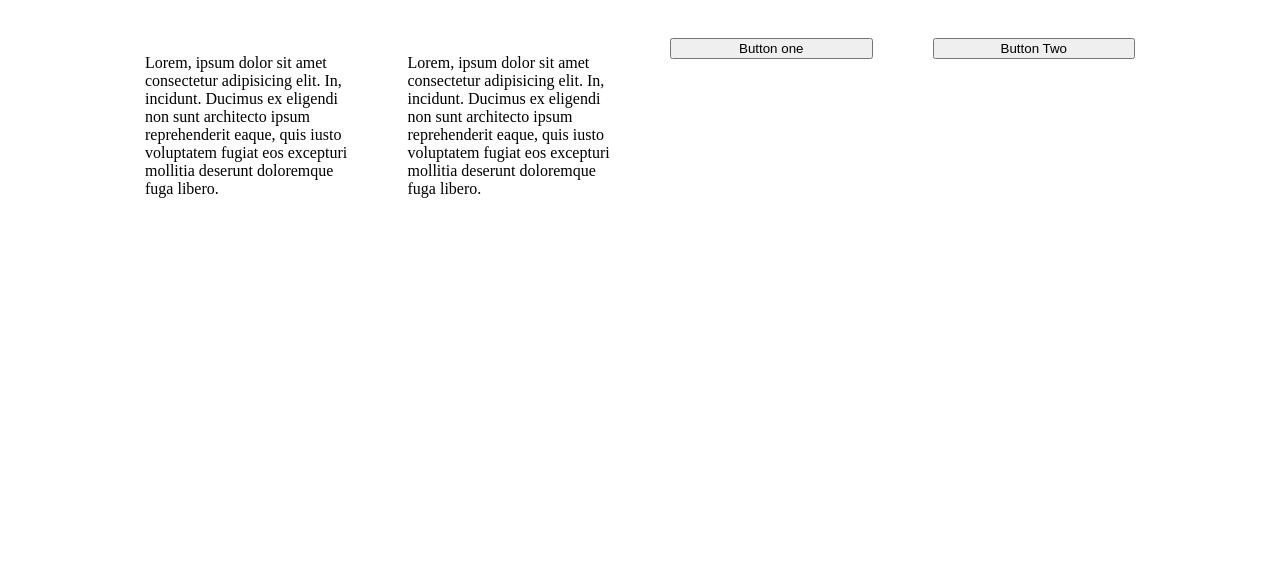
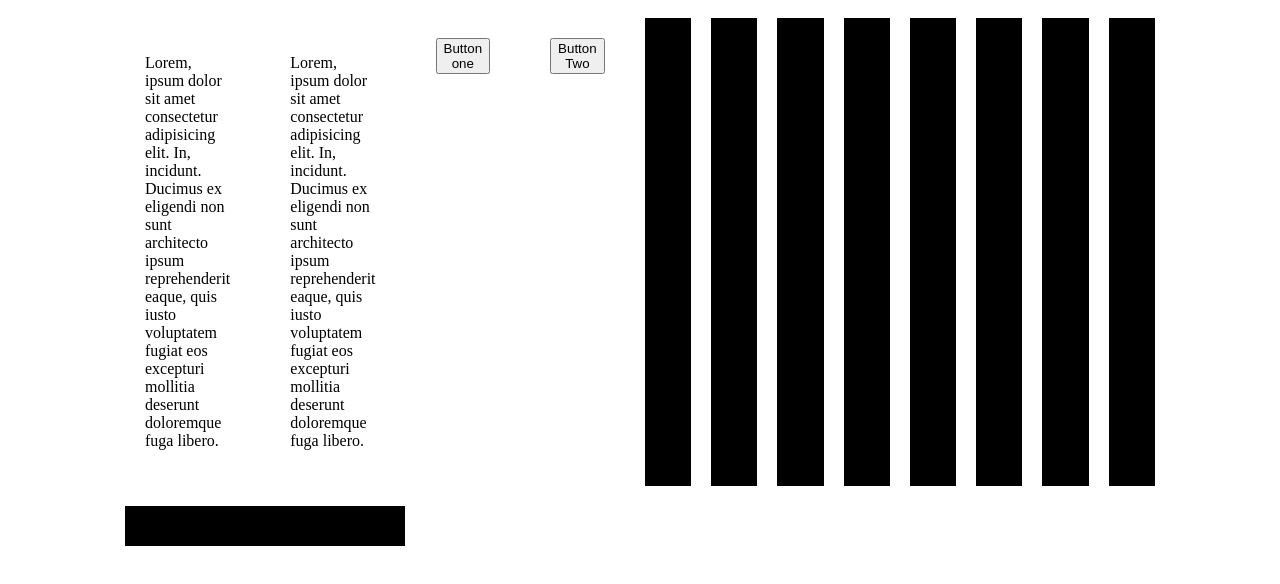
Before and after one commit to Al3x-G/the_importance_of_this, a plain HTML site: page index.html in a window 1280 px wide. Drawn offline with Linux system fonts and the light colour scheme.

Commit message:
add boxes with functions to turn colour only if class numbers match using this

```diff
--- a/css/style.css
+++ b/css/style.css
@@ -1,4 +1,4 @@
-#container {
+.container {
     display: flex; /* makes container a flexbox*/
     flex-flow: row wrap; /* layout the rows and wrap them */
     box-sizing: border-box;
@@ -24,3 +24,13 @@
 .makeBlue {
     background-color: blue;
 }
+
+.box {
+    flex: 1; /* make contents controllable with flexbox */
+    display: flex;
+    flex-flow: column;
+    max-width: 240px;
+    margin: 10px;
+    padding: 20px;
+    background-color: #000;
+}
--- a/index.html
+++ b/index.html
@@ -8,7 +8,10 @@
     <title>Document</title>
 </head>
 <body>
-    <div id="container">
+    <div class="container">
+
+
+        <!------------------------------------------------------------------- paragraphs -->
         <div class="card">
             <p>Lorem, ipsum dolor sit amet consectetur adipisicing elit.
             In, incidunt. Ducimus ex eligendi non sunt architecto ipsum
@@ -21,12 +24,40 @@
             reprehenderit eaque, quis iusto voluptatem fugiat eos excepturi
             mollitia deserunt doloremque fuga libero.</p>
         </div>
+
+
+        <!------------------------------------------------------------------- buttons -->
         <div class="card">
             <button>Button one</button>
         </div>
         <div class="card">
             <button>Button Two</button>
         </div>
+
+
+        <!------------------------------------------------------------------- boxes -->
+        <div class="box one">
+        </div>
+        <div class="box three">
+        </div>
+        <div class="box one">
+        </div>
+
+        <div class="box two">
+        </div>
+        <div class="box one">
+        </div>
+        <div class="box two">
+        </div>
+
+        <div class="box three">
+        </div>
+        <div class="box three">
+        </div>
+        <div class="box one">
+        </div>
+
+
     </div>
     <script type="text/javascript" src="js/script.js"></script>
 </body>
--- a/js/script.js
+++ b/js/script.js
@@ -4,9 +4,47 @@ $('p').on("click",function() {
 /* using 'this' ensures that only the element which the user clicked on reacts
 and not all the same elements if only one of them is clicked */
 
+/******************************************************************************** buttons */
 $('button').on("mouseenter", function() {
     $(this).removeClass('makeRed').addClass('makeBlue');
 });
 $('button').on("mouseleave", function() {
     $(this).removeClass('makeBlue').addClass('makeRed');
 });
+
+
+/******************************************************************************** boxes */
+/* below could be used to turn all same boxes red
+
+$( window ).on("load", function () {
+    $(".box").on("click", function() {
+        var classNames = $(this).attr("class").split(" ");
+        $("." + classNames[1]).css("background-color", "red");
+    });
+});
+
+or see below for alternative.
+*/
+
+$( window ).on("load", function () {
+    $(".box").on("click", function() {
+        /**
+         * When we click on an element that has
+         * a 'box' class, this event will be fired.
+         */
+        var classNames = $(this).attr ("class").split(" ");
+        var boxClass = classNames[0];
+        var className = classNames[1];
+        if ($(this).css ("background-color") == "rgb(255, 0, 0)") {
+            // if this object is already red, turn it black
+            $("." + className).css("background-color", "#000");
+        } else {
+            // else turn all elements with a box class black
+            // and then change the colour of all elements
+            // with the same class name as the clicked
+            // element to red
+            $("." + boxClass).css("background-color", "#000");
+            $("." + className).css("background-color", "red");
+        }
+    });
+});
```
